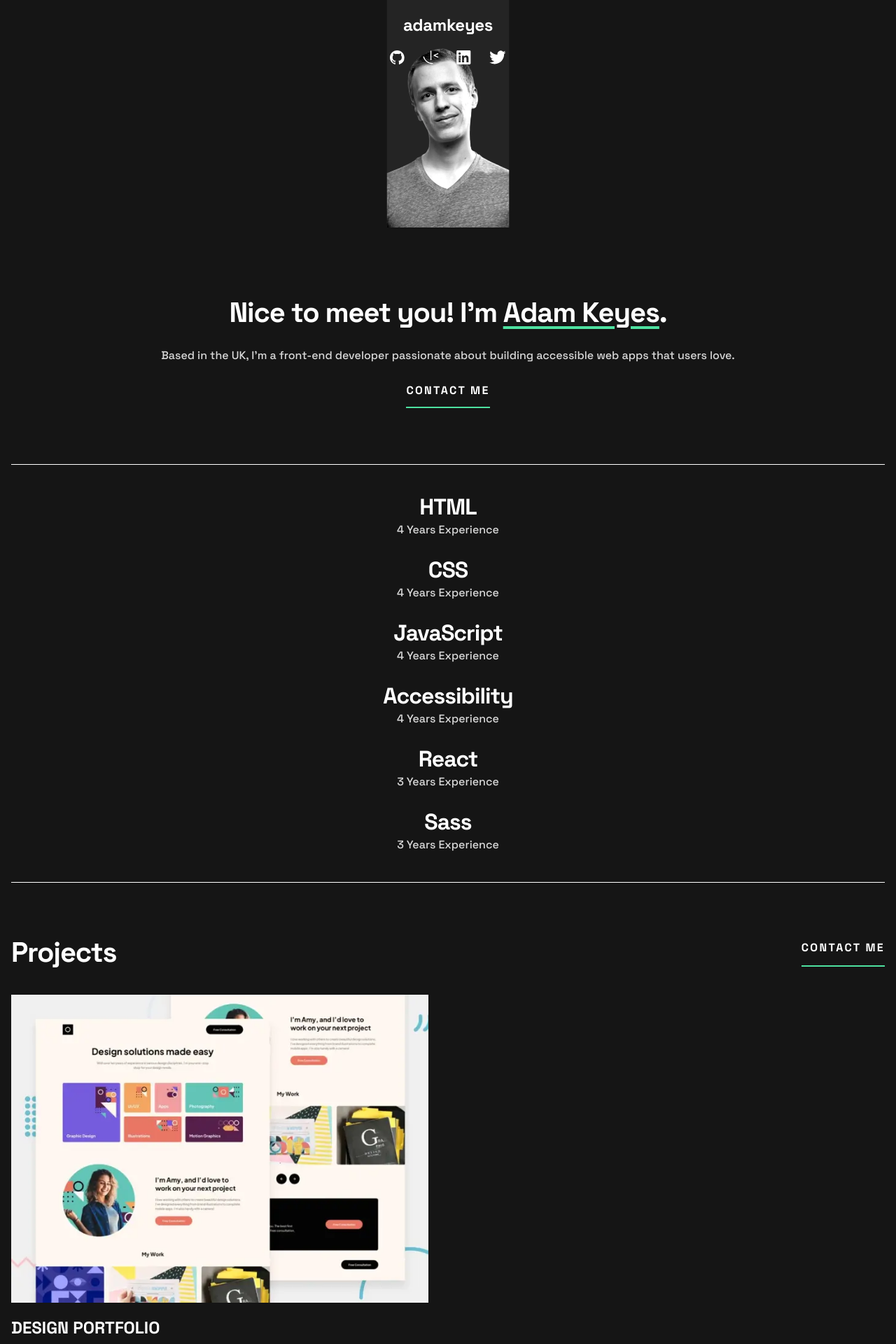
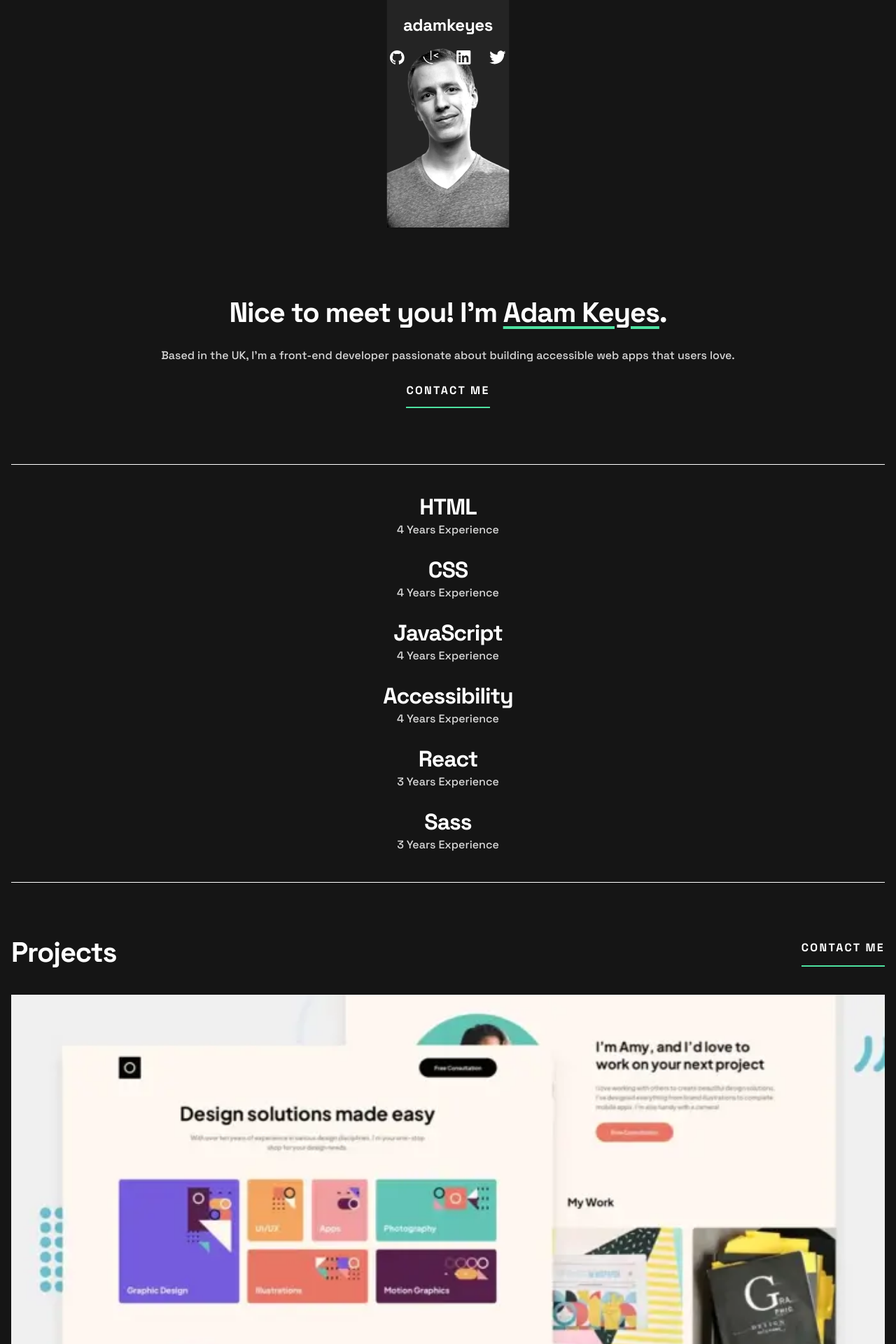
Before and after one commit to johnnygerard/FEM-Single-page-developer-portfolio, an Angular app: page / in a window 1280 px wide. Shown: the top 1920 px of the page at 70% size. Built offline with nearby package versions, Linux system fonts and the light colour scheme.

Commit message:
feat: size thumbnails with CSS

```diff
--- a/src/app/project/project.component.html
+++ b/src/app/project/project.component.html
@@ -1,4 +1,4 @@
-<img [src]="small" alt="" srcset="{{ small }} 686w, {{ large }} 1080w"
+<img class="thumbnail" [src]="small" alt="" srcset="{{ small }} 686w, {{ large }} 1080w"
     sizes="(min-width: 1440px) calc(50vw - 180px), (min-width: 768px) calc(50vw - 44px), calc(100vw - 32px)">
 <h1 class="title"><ng-content></ng-content></h1>
 <ul class="skills" *ngIf="skills.length">
--- a/src/app/project/project.component.scss
+++ b/src/app/project/project.component.scss
@@ -1,4 +1,8 @@
 @use "styles" as *;
+
+.thumbnail {
+  width: 100%;
+}
 
 .title {
   margin-top: 20px;
```
